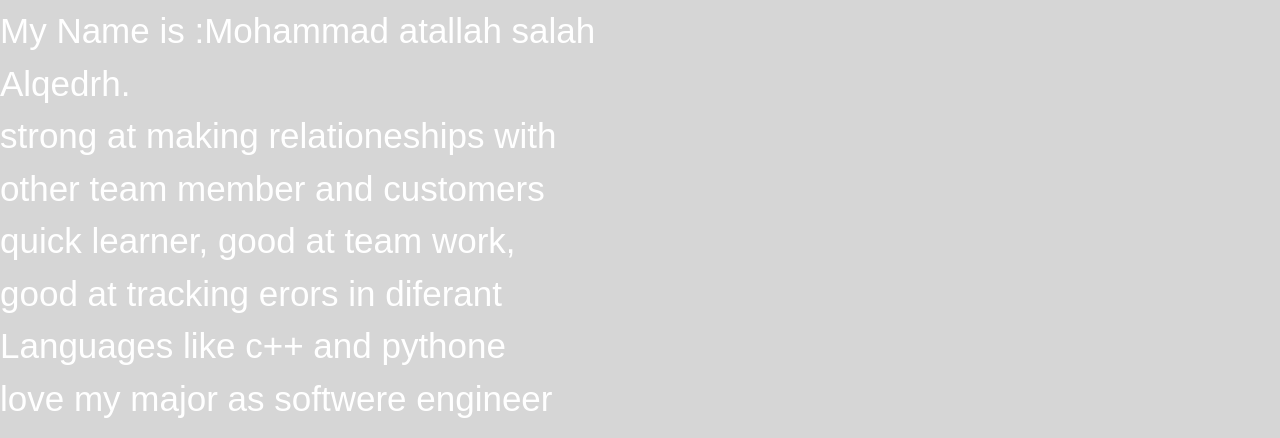
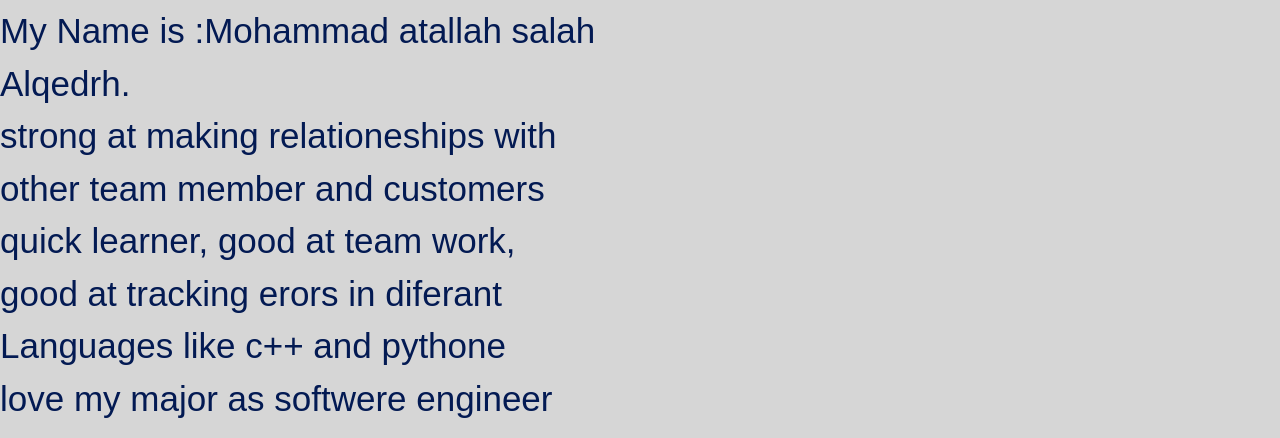
Before and after one commit to mohammedgidrah/first-portfolio, a plain HTML site: page index.html in a window 1280 px wide. Shown: the part 663-1101 px from the top of the page. Drawn offline with nearby package versions, Linux system fonts and the light colour scheme.

Commit message:
portfolio

```diff
--- a/index.css
+++ b/index.css
@@ -180,7 +180,7 @@ a.btn.btn-primary {
     padding-top: 0px;
     display: flex;
     flex-wrap: wrap;
-    color: white;
+    color: rgb(3, 26, 83);
 }
 
 .card-img-top {
```
